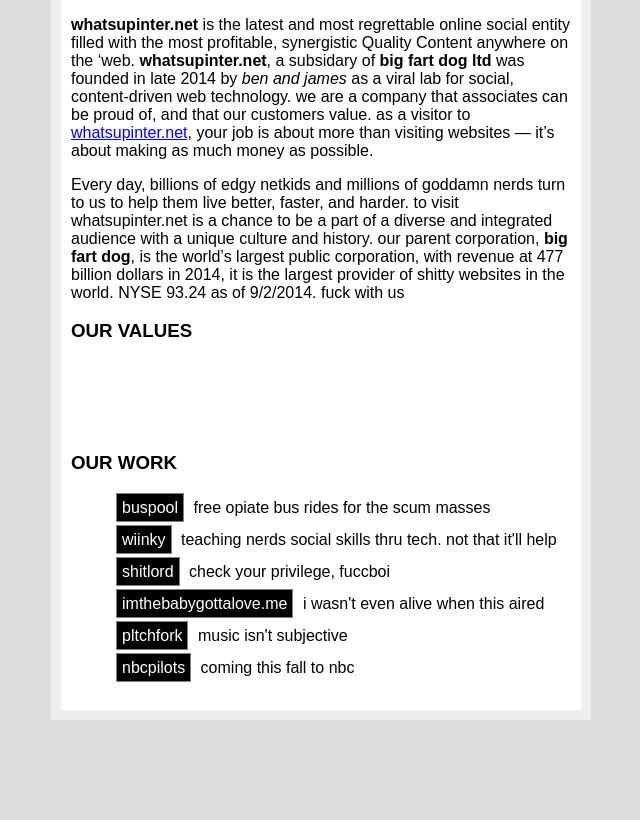
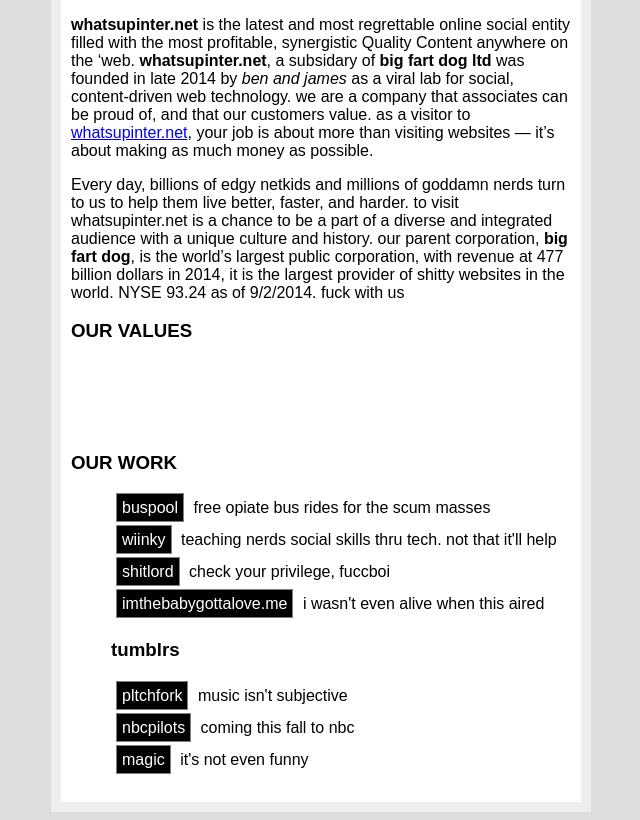
Before and after one commit to whatsupinternet/whatsupinternet.github.io, a plain HTML site: page index.html in a window 1280 px wide. Shown: the part 181-1001 px from the top of the page, without its empty margins (319-959 px from the left). Before the commit the page ends 909 px from the top, so only its background shows below. Drawn offline with Linux system fonts and the light colour scheme.

Commit message:
added magic

```diff
--- a/index.html
+++ b/index.html
@@ -45,6 +45,7 @@
         	       <a href='http://imthebabygottalove.me/'>imthebabygottalove.me</a>
         	       i wasn't even alive when this aired
     	       </li>
+    	       <h3> tumblrs </h3>
         	   <li>
         	       <a href='http://pltchfork.tumblr.com'>pltchfork</a>
         	       music isn't subjective
@@ -53,6 +54,10 @@
         	       <a href='http://nbcpilots.tumblr.com/'>nbcpilots</a>
         	       coming this fall to nbc
     	       </li>
+    	       <li>
+        	       <a href='http://getmagic.tumblr.com/'>magic</a>
+        	       it's not even funny
+    	       </li>
         	</ul>
     	</nav>
 	</article>
```
